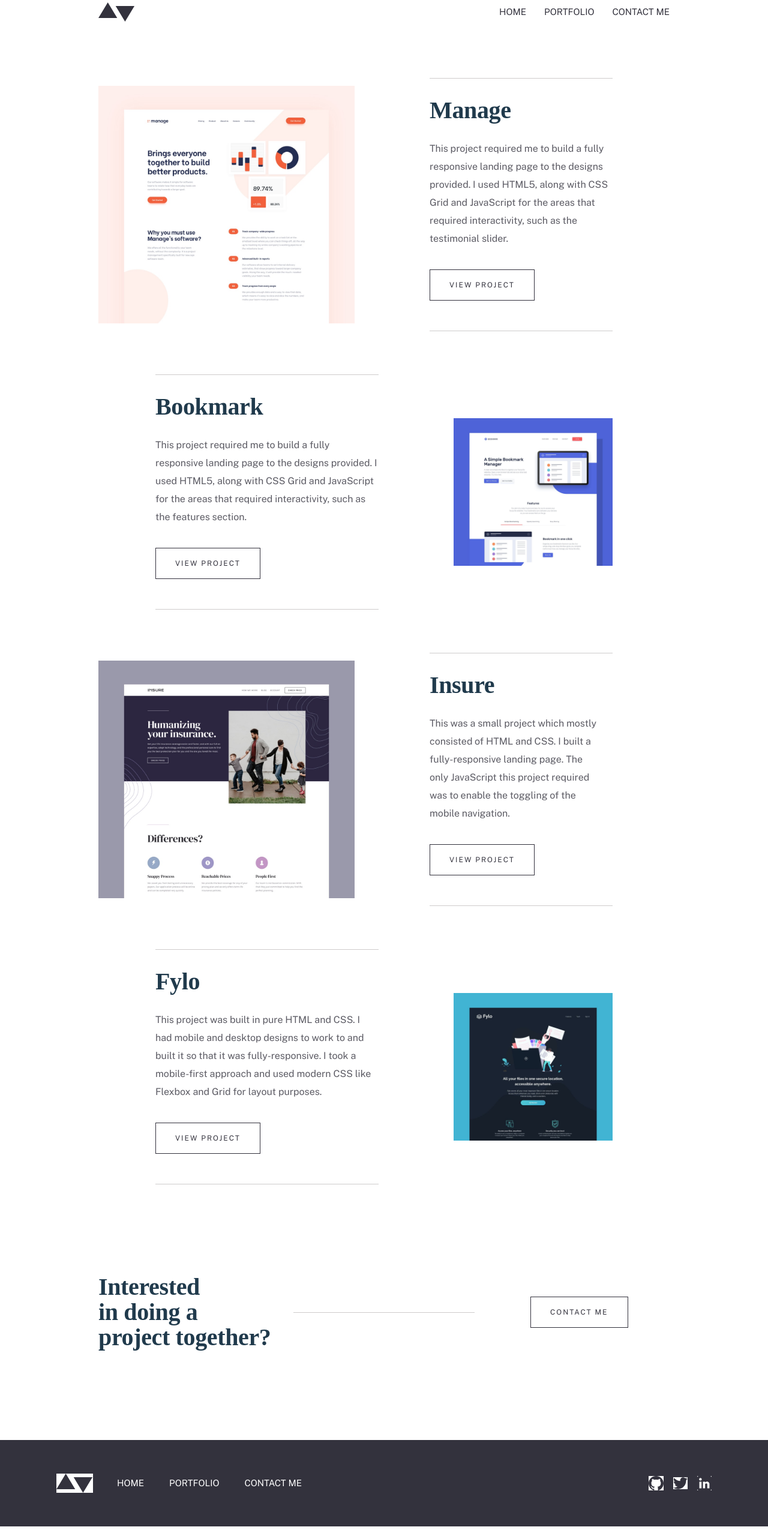
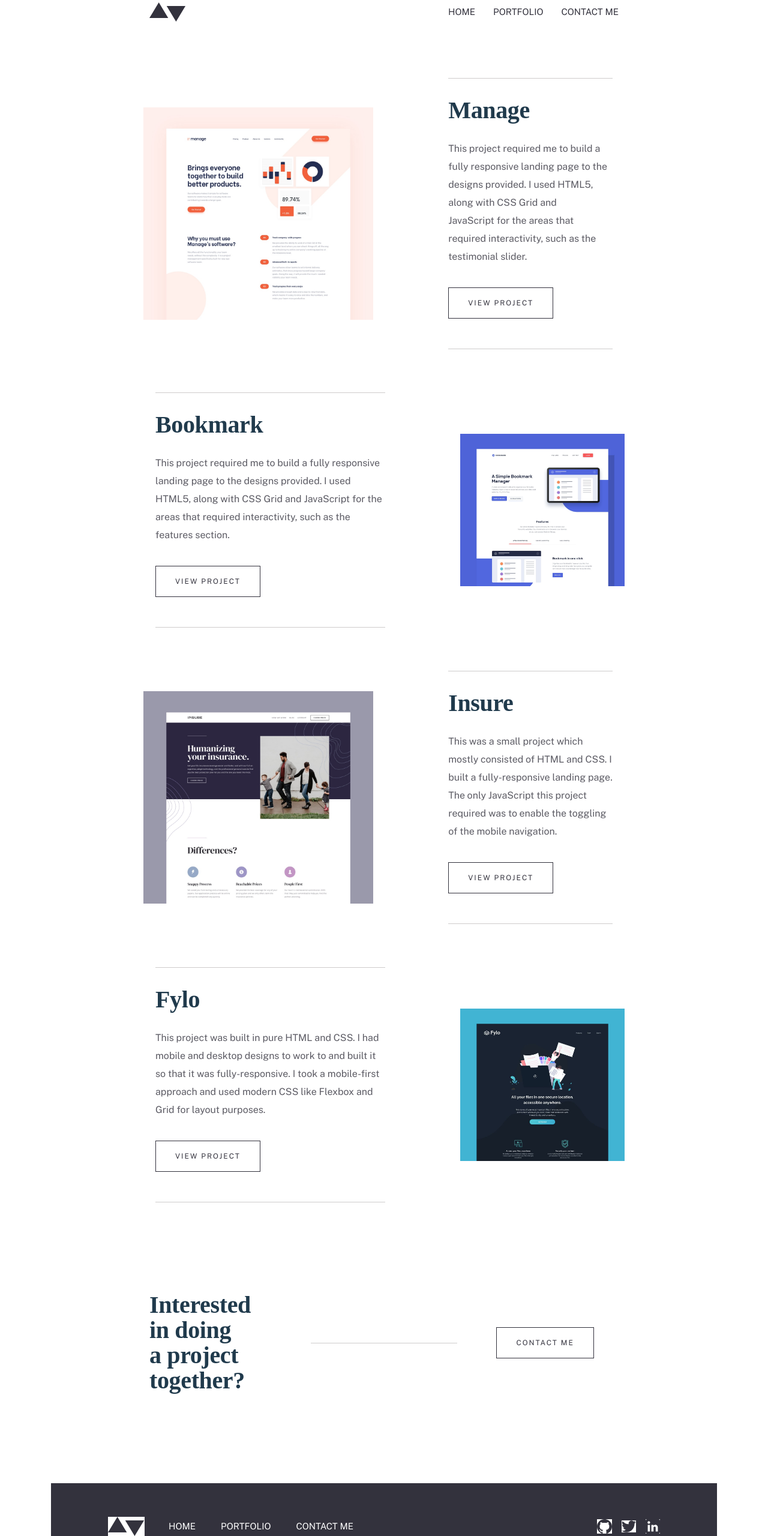
Before and after one commit to Aylaataydir/starter-code, a plain HTML site: page portfolio.html in a window 1280 px wide. Shown: the part 60-2620 px from the top of the page at 60% size. Drawn offline with nearby package versions, Linux system fonts and the light colour scheme; a web font is replaced by a local one.

Commit message:
fixed media querys

```diff
--- a/SCSS/base/_base.scss
+++ b/SCSS/base/_base.scss
@@ -2,7 +2,6 @@
 
 body {
     min-height: 100vh;
-    padding-inline: 2rem;
     padding-block-start: 2rem;
     font-family: vars.$font-family-public;
     font-size: 1rem;
@@ -15,11 +14,12 @@ nav,
 header,
 main,
 article,
-section,
-footer {
+section{
     min-width: 19.4375rem;
-    max-width: 90rem;
-    margin-inline: auto;
+    max-width: 69.375rem;
+    padding-inline: 32px;
+    margin-inline: auto !important;
+
 }
 
 
--- a/SCSS/components/_footer.scss
+++ b/SCSS/components/_footer.scss
@@ -4,8 +4,8 @@
 
 footer {
     @extend .flex-column;
-    margin-inline: -2rem;
     background-color: vars.$color-primary-grayish-dark-blue;
+    width: 100%;
     padding: 3.5rem 8.4375rem;
     gap: 2.5rem;
 
--- a/SCSS/components/_responsive.scss
+++ b/SCSS/components/_responsive.scss
@@ -5,10 +5,18 @@
 
 @media (min-width:48rem) {
 
+    nav,
+    header,
+    main,
+    article,
+    section,
+    footer {
+        padding-inline: 2.5rem;
+    }
+
     // navigation
 
     body {
-        padding-inline: 2.5rem;
         padding-block-start: 4rem;
     }
 
@@ -91,7 +99,6 @@
         gap: 10rem;
         justify-content: space-between;
         padding: 3.5rem 5.9375rem !important;
-        margin-inline: -2.5rem;
 
 
         .footer-nav {
@@ -136,8 +143,14 @@
 
 @media (min-width:64rem) {
 
-    body {
+    nav,
+    header,
+    main,
+    article,
+    section,
+    footer {
         padding-inline: 10.25rem;
+
     }
 
     // HERO
@@ -148,11 +161,14 @@
 
     //about
 
+    .about {
+        margin-inline-end: 5.9375rem;
+    }
+
     .container {
         display: grid;
         grid-template-columns: 1.75fr 1.25fr;
         gap: 7.8125rem;
-        margin-inline-end: 5.9375rem;
 
         &__img {
             width: 100%;
@@ -174,7 +190,8 @@
     // FOOTER
 
     footer {
-        margin-inline: -10.3125rem;
+      max-width: 69.375rem;
+      margin-inline: auto;
 
         .footer-nav {
             flex-direction: row;
@@ -185,19 +202,19 @@
     // PORTFOLIO
 
     .manage {
-        margin-inline-end: 5.9375rem;
+        margin-inline-end: 5.9375rem !important;
     }
 
     .bookmark {
-        margin-inline-start: 5.9375rem;
+        margin-inline-start: 5.9375rem !important;
     }
 
     .insure {
-        margin-inline-end: 5.9375rem;
+        margin-inline-end: 5.9375rem !important;
     }
 
     .fylo {
-        margin-inline-start: 5.9375rem;
+        margin-inline-start: 5.9375rem !important;
     }
 
 }
--- a/portfolio.html
+++ b/portfolio.html
@@ -80,7 +80,7 @@
 
   <article class="container fylo">
     <picture class="container__picture">
-      <source media="(min-width: 64rem)" srcset="images/portfolio/desktop/image-portfolio-fylo@2x.jpg">
+      <source media="(min-width: 64rem)" srcset="images\portfolio\desktop\image-portfolio-fylo@2x.jpg">
       <source media="(min-width: 48rem)" srcset="images/portfolio/tablet/image-portfolio-fylo@2x.jpg">
       <img class="container__img" src="images/portfolio/mobile/image-portfolio-fylo@2x.jpg" alt="">
     </picture>
```
Also changed, not shown: SCSS/main.css, 1 other file.
